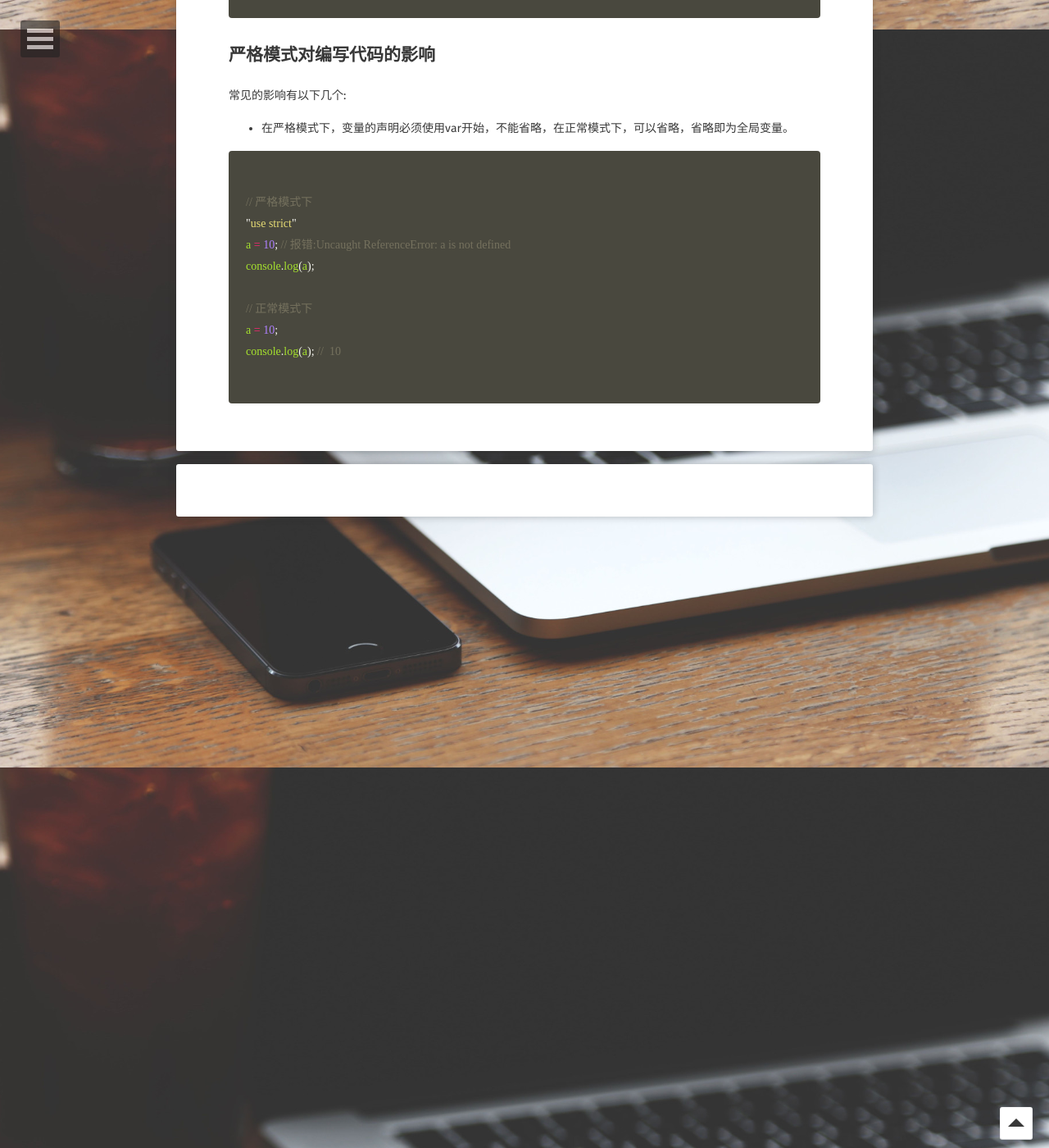
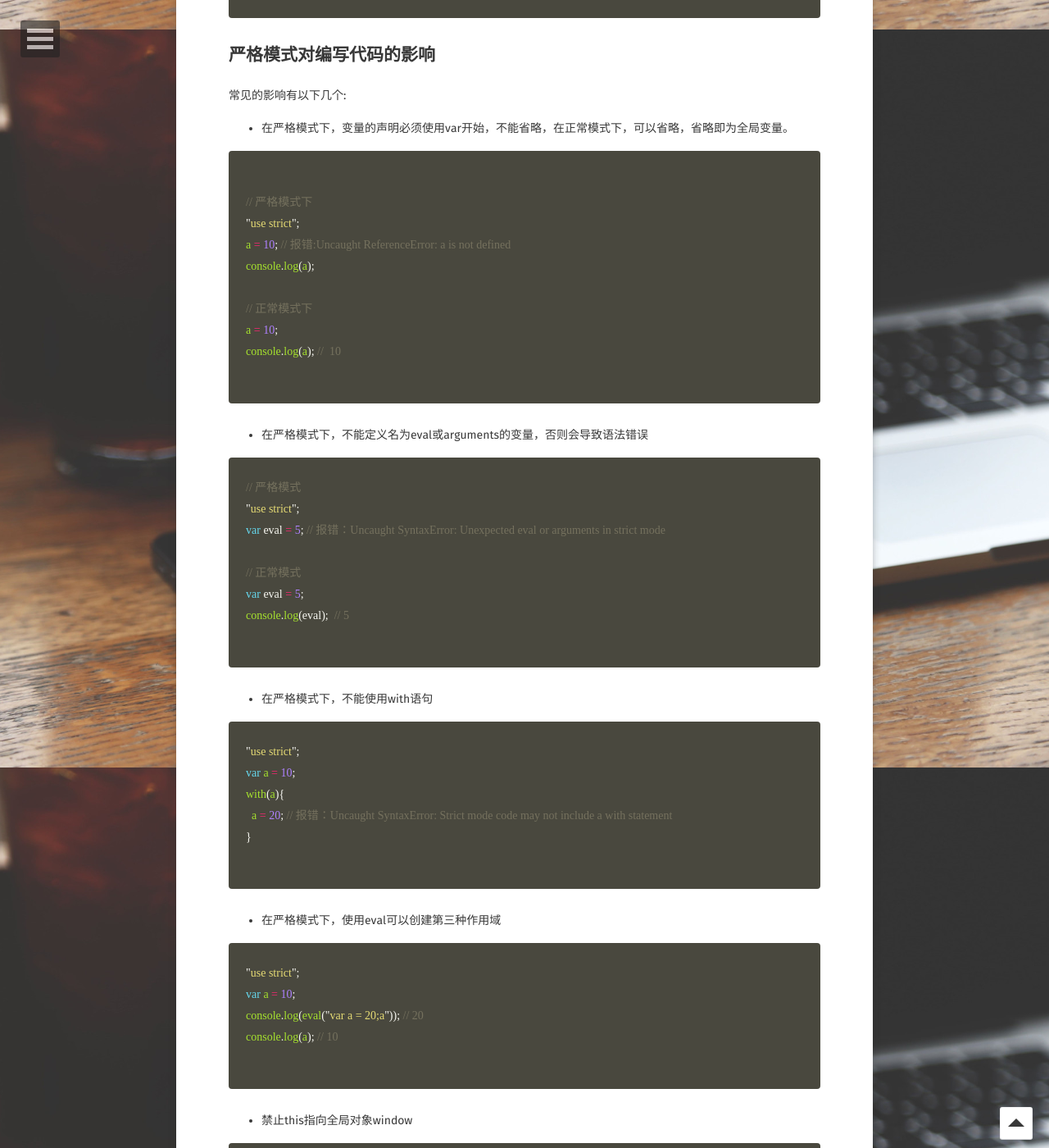
Before and after one commit to xcs-go/xcs.github.io, a Jekyll site: the page built from _posts/2017-10-10-strict-mode.md, in a window 1280 px wide and 1400 px high, scrolled down 864 px. Shown: the whole window at 82% size. Built offline with Jekyll 4.4.1, drawn with Linux system fonts in a browser that asks for light colours; some web fonts are replaced; comment, search, counter and statistics services are not loaded; some of the changed text lies outside the part shown.

Commit message:
严格模式

```diff
--- a/_posts/2017-10-10-strict-mode.md
+++ b/_posts/2017-10-10-strict-mode.md
@@ -33,7 +33,7 @@ category: javascript
   {% highlight javascript %}
 
   // 严格模式下
-  "use strict"
+  "use strict";
   a = 10; // 报错:Uncaught ReferenceError: a is not defined
   console.log(a);
 
@@ -41,3 +41,62 @@ category: javascript
   a = 10;
   console.log(a); //  10
   {% endhighlight %}
+
+  - 在严格模式下，不能定义名为eval或arguments的变量，否则会导致语法错误
+  {% highlight javascript %}
+  // 严格模式
+  "use strict";
+  var eval = 5; // 报错：Uncaught SyntaxError: Unexpected eval or arguments in strict mode
+
+  // 正常模式
+  var eval = 5;
+  console.log(eval);  // 5
+  {% endhighlight %}
+
+  - 在严格模式下，不能使用with语句
+  {% highlight javascript %}
+  "use strict";
+  var a = 10;
+  with(a){
+    a = 20; // 报错：Uncaught SyntaxError: Strict mode code may not include a with statement
+  }
+  {% endhighlight %}
+
+  - 在严格模式下，使用eval可以创建第三种作用域
+  {% highlight javascript %}
+  "use strict";
+  var a = 10;
+  console.log(eval("var a = 20;a")); // 20
+  console.log(a); // 10
+  {% endhighlight %}
+
+  - 禁止this指向全局对象window
+  {% highlight javascript %}
+  function fn(){
+    return !this;  // false => 此时this指向的是window对象
+  }
+
+  function fn1(){
+    "use strict";
+    return !this;  // true => 此时this为undefined,所以取反为true.
+  }
+  {% endhighlight %}
+
+  所以在构造函数中,如果在创建对象的实例的时候，忘记了new关键字，那么在严格模式下就会报错
+  {% highlight javascript %}
+  function F(){
+    "use strict";
+    this.a = 1;
+  }
+  var aa = F(); // 报错:Uncaught TypeError: Cannot set property 'a' of undefined
+  {% endhighlight %}
+
+  - 在严格模式下，函数的arguments属性和caller属性不能使用
+  {% highlight javascript %}
+  function f1(){
+  　"use strict";
+  　f1.caller; // 报错
+  　f1.arguments; // 报错
+  }
+  f1();
+  {% endhighlight %}
```
